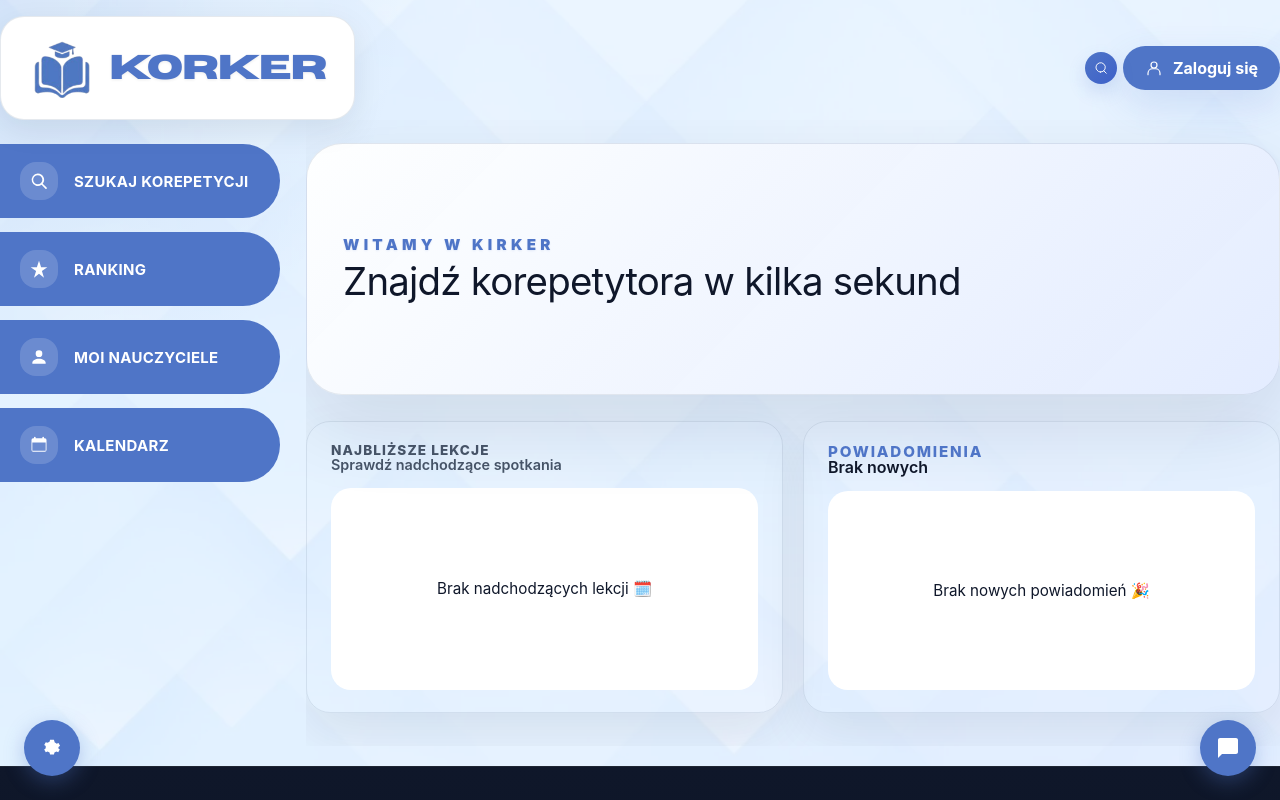
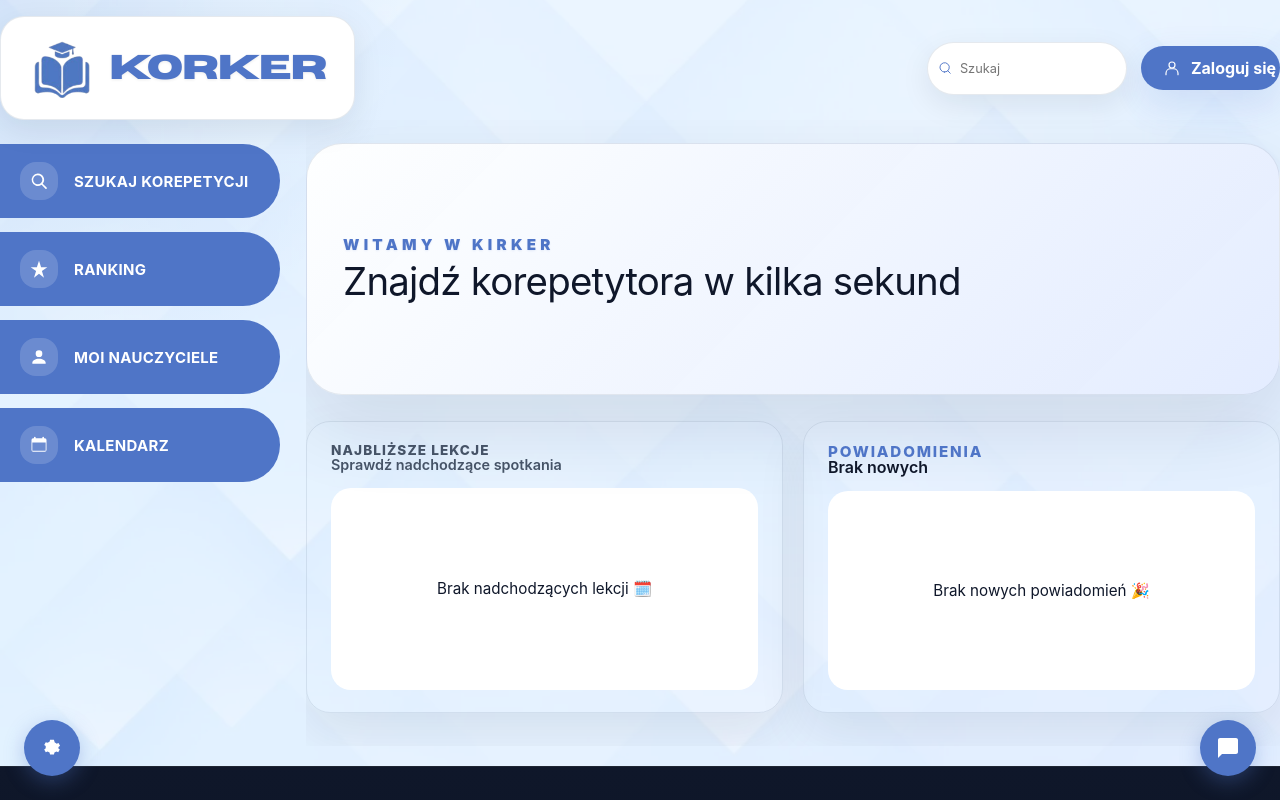
Before and after one commit to korkerteam/Korker, a Vue app: page / in a window 1280 px wide. Shown: the top 800 px of the page. Built offline with nearby package versions, Linux system fonts and the light colour scheme.

Commit message:
Poprawka searchbara

```diff
--- a/src/components/header/SearchBar.vue
+++ b/src/components/header/SearchBar.vue
@@ -10,8 +10,16 @@ const isOpen = ref(false)
 const isSearchOpen = ref(false)
 const results = ref([])
 const loading = ref(false)
-const searchInput = ref(null)
+const desktopSearchInput = ref(null)
+const mobileSearchInput = ref(null)
+const isDesktop = ref(window.innerWidth > 768)
 let searchTimeout = null
+
+const handleResize = () => {
+  isDesktop.value = window.innerWidth > 768
+}
+
+window.addEventListener('resize', handleResize)
 
 function getDisplayName(record) {
   return (
@@ -67,7 +75,7 @@ function toggleSearch() {
   isSearchOpen.value = !isSearchOpen.value
   if (isSearchOpen.value) {
     window.setTimeout(() => {
-      searchInput.value?.focus()
+      mobileSearchInput.value?.focus()
     }, 0)
   }
 }
@@ -112,12 +120,102 @@ watch(query, (value) => {
 
 onBeforeUnmount(() => {
   clearTimeout(searchTimeout)
+  window.removeEventListener('resize', handleResize)
 })
 </script>
 
 <template>
   <form class="searchbar" role="search" @submit.prevent="onSubmit">
+    <!-- Desktop: Always show search input, hide button -->
+    <div v-if="isDesktop" class="search-popup desktop-search" @click.stop>
+      <label class="search-input" aria-label="Szukaj użytkowników">
+        <svg
+          class="icon"
+          viewBox="0 0 24 24"
+          width="14"
+          height="14"
+          fill="none"
+          xmlns="http://www.w3.org/2000/svg"
+        >
+          <path
+            d="M11 19a8 8 0 1 1 5.293-14.293A8 8 0 0 1 11 19z"
+            stroke="currentColor"
+            stroke-width="1.6"
+            stroke-linecap="round"
+            stroke-linejoin="round"
+          />
+          <path
+            d="M21 21l-4.35-4.35"
+            stroke="currentColor"
+            stroke-width="1.6"
+            stroke-linecap="round"
+            stroke-linejoin="round"
+          />
+        </svg>
+        <input
+          ref="desktopSearchInput"
+          v-model="query"
+          type="search"
+          name="q"
+          placeholder="Szukaj"
+          aria-label="Szukaj"
+          maxlength="100"
+          @input="openResults"
+          @focus="openResults"
+          @blur="closeResults"
+        />
+        <button v-if="query" class="clear-btn" type="button" @mousedown.prevent="clearQuery">
+          <svg width="12" height="12" viewBox="0 0 24 24" fill="none">
+            <path
+              d="M18 6L6 18M6 6l12 12"
+              stroke="currentColor"
+              stroke-width="2"
+              stroke-linecap="round"
+            />
+          </svg>
+        </button>
+      </label>
+
+      <div v-if="isOpen && (query.trim() || loading)" class="results-list" role="listbox">
+        <div v-if="loading" class="result-loading">Szukanie...</div>
+        <div v-else-if="results.length === 0" class="result-empty">Brak wyników</div>
+        <template v-else>
+          <button
+            v-for="user in results"
+            :key="user.auth_id"
+            class="result-item"
+            type="button"
+            @mousedown.prevent="goToResult(user)"
+          >
+            <div class="result-avatar">
+              <img
+                v-if="user.profile_picture"
+                :src="user.profile_picture"
+                :alt="getDisplayName(user)"
+                class="result-avatar-img"
+              />
+              <span v-else class="result-avatar-letter">{{
+                (user.nickname || user.name || '?').charAt(0).toUpperCase()
+              }}</span>
+            </div>
+            <div class="result-text">
+              <span class="result-title">{{
+                user.nickname || [user.name, user.surname].filter(Boolean).join(' ')
+              }}</span>
+              <span
+                v-if="user.nickname && (user.name || user.surname)"
+                class="result-description"
+                >{{ [user.name, user.surname].filter(Boolean).join(' ') }}</span
+              >
+            </div>
+          </button>
+        </template>
+      </div>
+    </div>
+
+    <!-- Mobile: Show button to toggle search -->
     <button
+      v-if="!isDesktop"
       class="search-trigger"
       type="button"
       aria-label="Szukaj użytkowników"
@@ -148,7 +246,7 @@ onBeforeUnmount(() => {
       </svg>
     </button>
 
-    <div v-if="isSearchOpen" class="search-popup" @click.stop>
+    <div v-if="!isDesktop && isSearchOpen" class="search-popup" @click.stop>
       <label class="search-input" aria-label="Szukaj użytkowników">
         <svg
           class="icon"
@@ -174,7 +272,7 @@ onBeforeUnmount(() => {
           />
         </svg>
         <input
-          ref="searchInput"
+          ref="mobileSearchInput"
           v-model="query"
           type="search"
           name="q"
@@ -250,6 +348,14 @@ onBeforeUnmount(() => {
   margin-left: 0;
 }
 
+@media (min-width: 769px) {
+  .searchbar {
+    flex: 1 1 auto;
+    max-width: none;
+    min-width: 200px;
+  }
+}
+
 .search-trigger {
   display: inline-flex;
   align-items: center;
@@ -281,6 +387,22 @@ onBeforeUnmount(() => {
   z-index: 9999;
 }
 
+.search-popup.desktop-search {
+  position: relative;
+  width: auto;
+  transform: none;
+  padding: 0;
+  border-radius: 0;
+  background: transparent;
+  border: none;
+  box-shadow: none;
+  display: flex;
+  flex-direction: column;
+  gap: 0;
+  z-index: auto;
+  flex: 1;
+}
+
 .search-input {
   position: relative;
   display: flex;
@@ -295,6 +417,17 @@ onBeforeUnmount(() => {
   box-sizing: border-box;
   box-shadow: var(--shadow-soft);
   cursor: text;
+}
+
+.desktop-search .search-input {
+  border-radius: 999px;
+  box-shadow: var(--shadow-soft);
+  border: 1px solid var(--border);
+  position: relative;
+  width: 100%;
+  height: 53px;
+  margin-left: -108px;
+  font-size: 20px;
 }
 
 .search-input .icon {
@@ -364,6 +497,18 @@ onBeforeUnmount(() => {
   background: rgba(255, 255, 255, 0.98);
   border: 1px solid rgba(79, 117, 199, 0.16);
   box-shadow: 0 20px 50px rgba(15, 23, 42, 0.12);
+}
+
+.desktop-search .results-list {
+  position: absolute;
+  top: calc(100% + 8px);
+  left: 0;
+  margin: 0;
+  border-radius: 14px;
+  width: 100%;
+  min-width: 300px;
+  z-index: 9999;
+  margin-left: -100px;
 }
 
 .result-loading,
--- a/src/views/menu/FindKorks.vue
+++ b/src/views/menu/FindKorks.vue
@@ -726,7 +726,6 @@ function toggleSelection(category, value) {
 }
 
 .tutors-content.empty-results-layout .tags-filter-section {
-  /* Only ensure it stays in its column; rely on the base .tags-filter-section styles for sizing */
   grid-column: 3;
 }
 
@@ -1076,6 +1075,8 @@ function toggleSelection(category, value) {
   background: var(--surface-strong);
   border: 1px solid var(--border);
   box-shadow: 0 8px 24px rgba(15, 23, 42, 0.08);
+  max-height: 700px;
+  height: 100%;
 }
 
 .tags-filter-header {
@@ -1095,8 +1096,8 @@ function toggleSelection(category, value) {
 
 .filter-group {
   display: flex;
-  flex-wrap: wrap;
-  align-items: center;
+  flex-direction: column;
+  align-items: flex-start;
   gap: 8px;
   margin-bottom: 10px;
 }
@@ -1108,13 +1109,13 @@ function toggleSelection(category, value) {
   color: var(--muted);
   text-transform: uppercase;
   letter-spacing: 0.3px;
-  min-width: 90px;
 }
 
 .filter-options {
   display: flex;
   flex-wrap: wrap;
   gap: 8px;
+  width: 100%;
 }
 
 .filter-options label {
@@ -1132,15 +1133,15 @@ function toggleSelection(category, value) {
 
 .city-select-group {
   display: flex;
-  flex-wrap: wrap;
+  flex-direction: column;
   gap: 8px;
-  align-items: center;
+  align-items: stretch;
   width: 100%;
 }
 
 .city-select-label {
   display: block;
-  flex: 1 1 220px;
+  width: 100%;
 }
 
 .city-select-label input {
```
